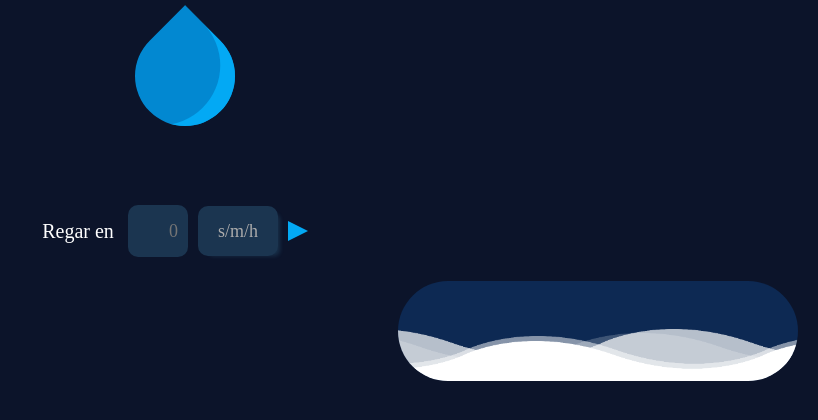
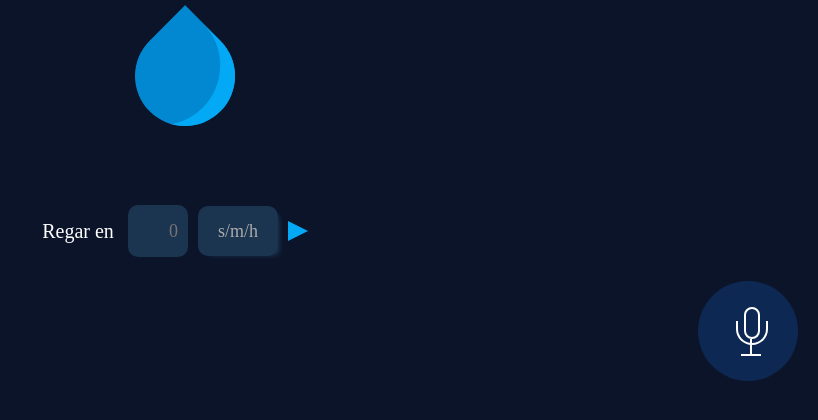
Before and after one commit to lucad-28/ServidorRiego, a Django app: template webserver/templates/webserver/index.html in a window 1280 px wide. Shown: the part 349-769 px from the top of the page, without its empty margins (462-1280 px from the left). Run offline with Django 5.2, Linux system fonts and the light colour scheme; the template is opened without the code that fills it: most values are stand-ins (such as "Sample title", 1, 10 or a date in 2020); data that the repository does not hold is empty; parts of the project's set-up code (start-up, migrations or seed data) failed here and were passed over.

Commit message:
Se activo el envio y recibo de comandoz por voz
- Aun no se actualiza la respuesta al comando en la web
- El frontend del microfono esta terminado

```diff
--- a/webserver/static/webserver/style.css
+++ b/webserver/static/webserver/style.css
@@ -234,6 +234,7 @@ input[type="checkbox"]:checked + .toggle-label {
     overflow: visible;
     display: block;
 }
+
 .microfono{
     margin-bottom: 20px;
     padding-right: 20px;
@@ -241,16 +242,65 @@ input[type="checkbox"]:checked + .toggle-label {
     height: 100px;
     display: flex;
     justify-content: end;
+    align-items: center;
 }
+
+.mic {
+    box-sizing: border-box;
+    position: absolute;
+    display: block;
+    transform: scale(var(--ggs,1));
+    width: 32px;
+    height: 24px;
+    border-bottom-left-radius: 120px;
+    border-bottom-right-radius: 120px;
+    border: 2px solid;
+    border-color: white;
+    border-top: 0;
+    margin-top: 3px;
+    margin-right: 30px;
+
+}
+
+.mic::after,
+.mic::before {
+
+    content: "";
+    display: block;
+    box-sizing: border-box;
+    position: absolute
+}
+
+.mic::after {
+    border: 2px solid white;
+    width: 16px;
+    height: 32px;
+    left: 6px;
+    top: -14px;
+    border-radius: 10px
+}
+
+.mic::before {
+    width: 20px;
+    height: 15px;
+    top: 18px;
+    left: 3px;
+    border-right: 9px solid transparent;
+    box-shadow:
+    0px 2px white,
+    inset -2px 0 white;
+}
+
 .olas{
     margin: 0;
     padding: 0;
     position: relative;
-    width: 400px;
+    width: 100px;
     height: 100px;
     background: #0d2953;
     border-radius: 60px;
     overflow: hidden;
+    transition: width 0.3s ease-in-out;
 }
 
 .olas::before, .olas::after{
@@ -261,7 +311,7 @@ input[type="checkbox"]:checked + .toggle-label {
     border-radius: 50%;
 }
 
-.olas .ola{
+.microfono .olas .ola{
     position: absolute;
     bottom: 0;
     left: 0;
@@ -269,6 +319,8 @@ input[type="checkbox"]:checked + .toggle-label {
     height: 40px;
     background: url(images/wave.png);
     background-size: 300px 40px;
+    overflow: hidden;
+    display: none;
 }
 
 .olas .ola.ola1{
@@ -320,3 +372,16 @@ input[type="checkbox"]:checked + .toggle-label {
         background-position-x: -300px;
     }
 }
+
+.microfono.grabando .olas .ola{
+    display: block;
+}
+
+.microfono.grabando .mic{
+    display: none;
+}
+
+.microfono.grabando .olas{
+    width: 400px;
+    transition: width 0.3s ease-in-out;
+}
--- a/webserver/templates/webserver/index.html
+++ b/webserver/templates/webserver/index.html
@@ -50,12 +50,14 @@
             <div class="flecha"></div>
         </div>
         <div class="microfono">
+
             <div class="olas">
                 <div class="ola ola1"></div>
                 <div class="ola ola2"></div>
                 <div class="ola ola3"></div>
                 <div class="ola ola4"></div>
             </div>
+            <div class="mic"></div>
         </div>
         <script src="{% static 'webserver/script.js' %}"></script>
     </body>
--- a/webserver/urls.py
+++ b/webserver/urls.py
@@ -6,4 +6,6 @@ urlpatterns = [
     path("humedad", views.humedad, name="humedad"),
     path("regar", views.regar, name="regar"),
     path("programar", views.programar, name="programar"),
+    path("rcomando",views.rcomando,name="comando"),
+    path("rptacomando",views.rptcomando,name="rptacomando")
 ]
```
Also changed, not shown: webserver/static/webserver/script.js (+52 -0 lines), webserver/views.py (+41 -0 lines).
